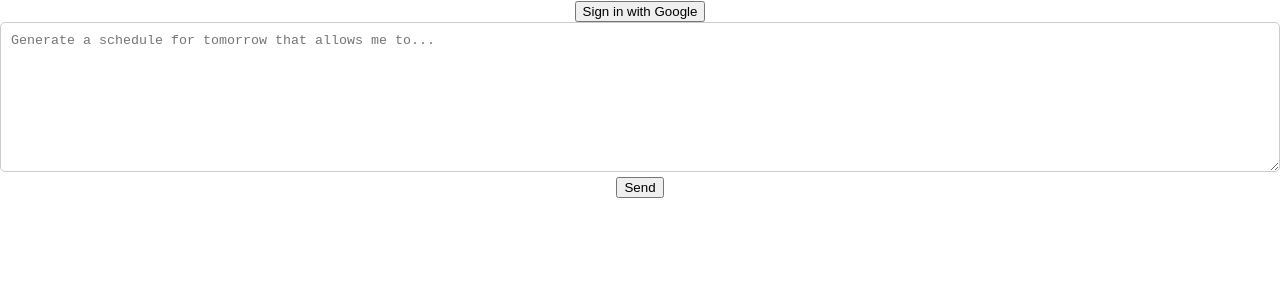
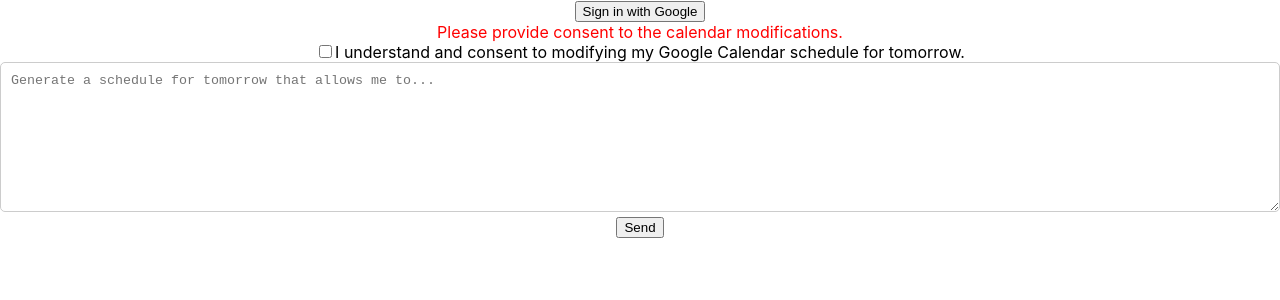
Before and after one commit to CV145/AIScheduler-Front, a React (Create React App) app: page / in a window 1280 px wide. Shown: the top 300 px of the page. Built offline with nearby package versions, Linux system fonts and the light colour scheme.

Commit message:
Added consent warning

```diff
--- a/src/Components/SchedulePromptForm.js
+++ b/src/Components/SchedulePromptForm.js
@@ -4,12 +4,19 @@ import { useGoogleAuth } from '../Contexts/GoogleAuthContext';
 const SchedulePromptForm = ({ onScheduleSubmit, onScheduleUpdated }) => {
     const { googleToken } = useGoogleAuth();
     const [schedulePrompt, setSchedulePrompt] = useState('');
+    const [userConsent, setUserConsent] = useState(false);
 
     const handleSubmit = async (e) => {
       e.preventDefault();
 
       if (!googleToken) {
         console.error("Google token is not available.");
+        return;
+      }
+
+      if (!userConsent) {
+        // Display an error message or prevent submission without consent
+        console.error("Please provide consent to modify your Google Calendar.");
         return;
       }
 
@@ -43,6 +50,10 @@ const SchedulePromptForm = ({ onScheduleSubmit, onScheduleUpdated }) => {
       }
     };
 
+    const handleConsentChange = (e) => {
+        setUserConsent(e.target.checked);
+      };
+
     // Styles for the input field
   const inputStyle = {
     width: '100%',        // Full width
@@ -55,7 +66,21 @@ const SchedulePromptForm = ({ onScheduleSubmit, onScheduleUpdated }) => {
   };
 
   return (
-    <form onSubmit={handleSubmit}>
+    <div>
+        {!userConsent && (
+        <div style={{ color: 'red' }}>Please provide consent to the calendar modifications.</div>
+      )}
+      <form onSubmit={handleSubmit}>
+    <div className="warning">
+        <label>
+          <input
+            type="checkbox"
+            checked={userConsent}
+            onChange={handleConsentChange}
+          />
+          I understand and consent to modifying my Google Calendar schedule for tomorrow.
+        </label>
+      </div>
       <textarea
         style={inputStyle}
         value={schedulePrompt}
@@ -64,6 +89,8 @@ const SchedulePromptForm = ({ onScheduleSubmit, onScheduleUpdated }) => {
       />
       <button type="submit">Send</button>
     </form>
+    </div>
+
   );
   };
 
--- a/src/Components/SignInButton.js
+++ b/src/Components/SignInButton.js
@@ -12,7 +12,6 @@ export const SignInButton = () => {
     onSuccess: tokenResponse =>
     {
         //Successful login actions
-        console.log(tokenResponse);
         handleSignIn(tokenResponse.access_token);
     },
     onError: () =>
```
